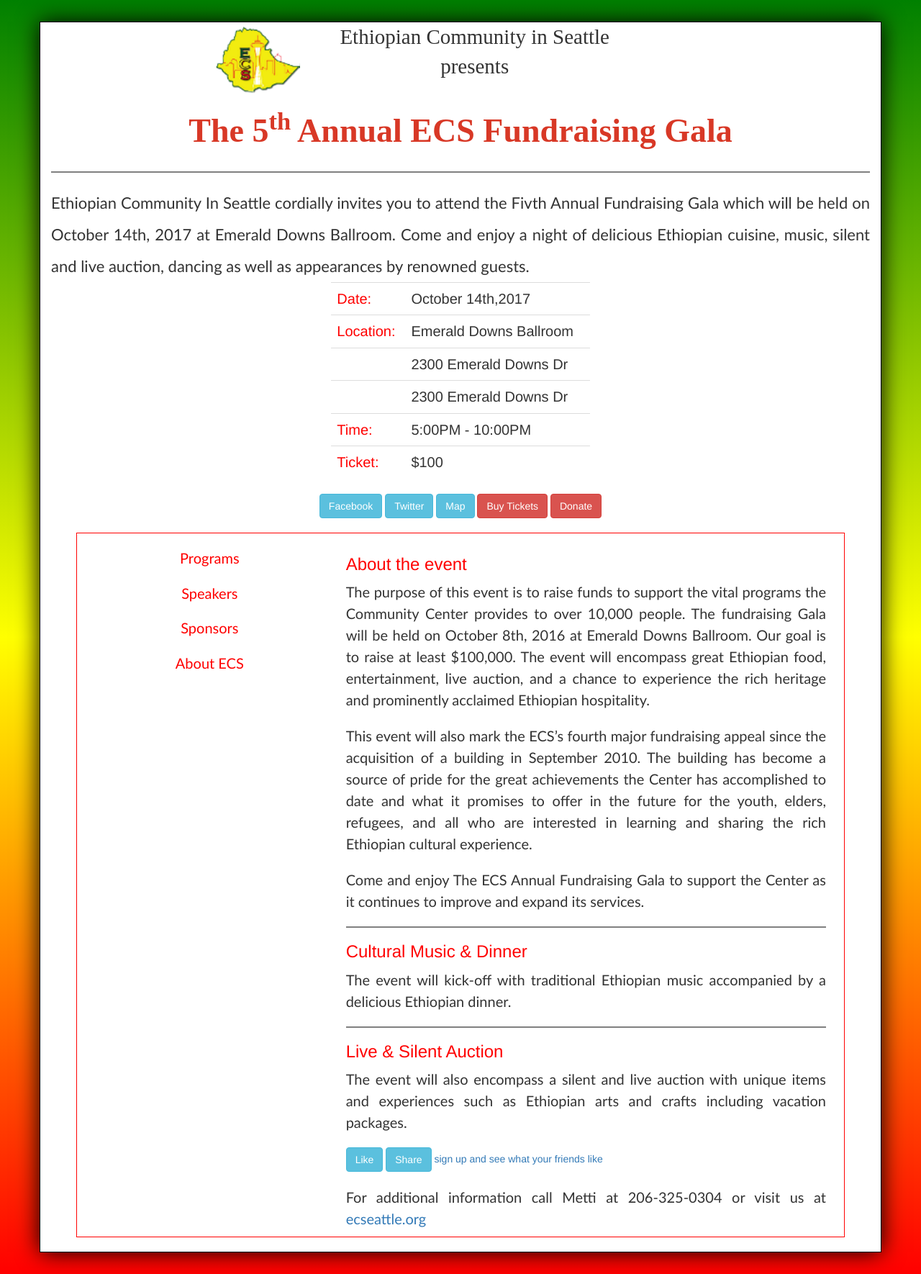
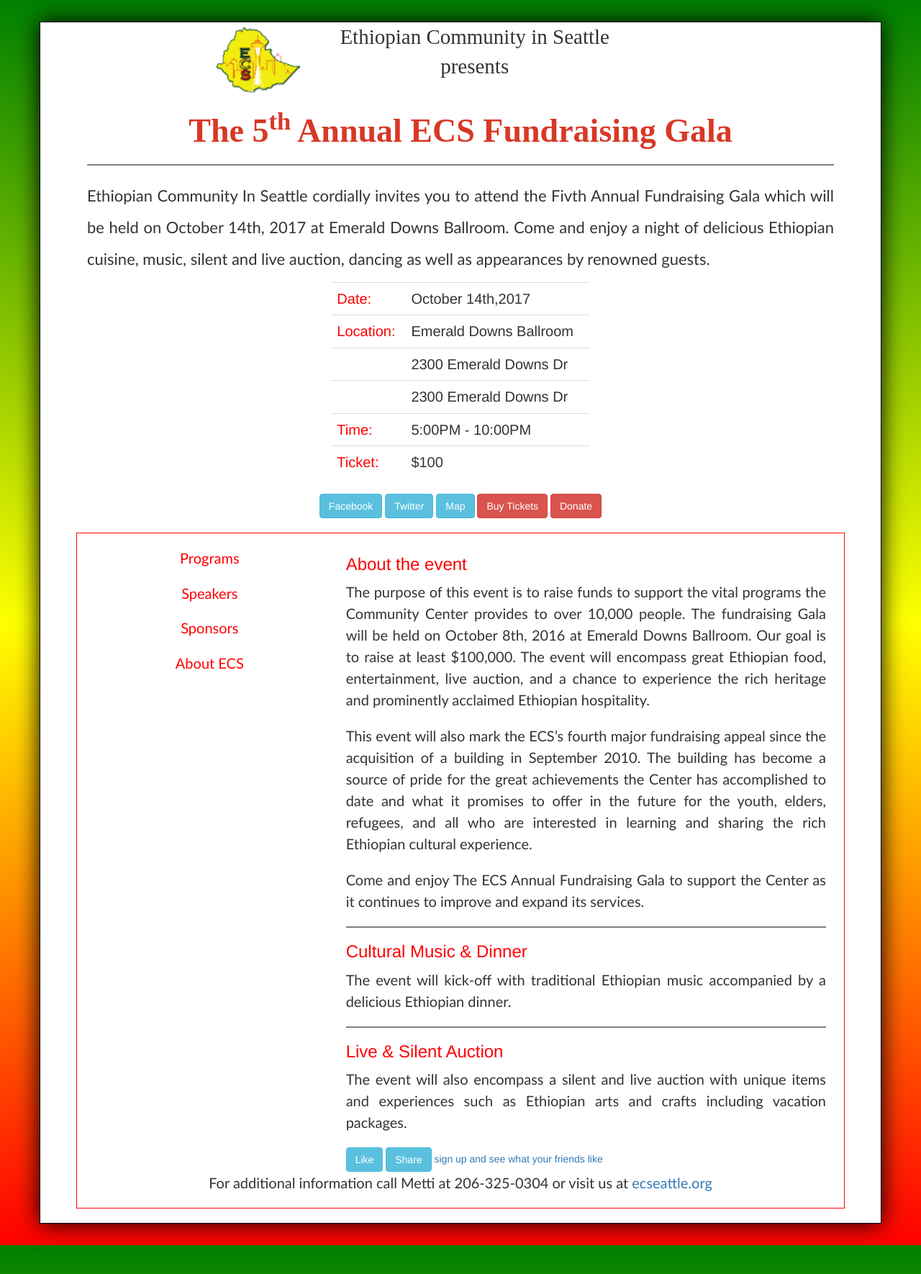
Before and after one commit to ecseattle/events-2017-annualfundraisinggala, a Jekyll site: the page index.html, which Jekyll copies as it is, in a window 1280 px wide. Shown: the whole page at 72% size. Built offline with Jekyll 4.4.1, drawn with Linux system fonts in a browser that asks for light colours; nearby versions of some CDN libraries; after the commit the page ends 1730 px from its top, so only the background shows below that.

Commit message:
footer add

```diff
--- a/index.html
+++ b/index.html
@@ -26,7 +26,7 @@
             </div>
             <div class="row">
                 <div class="col-md-12">
-                    <hr/>
+                    <hr id="hrp"/>
                 </div>
             </div>
             <div class="row">
@@ -73,11 +73,7 @@
                     <div class="col-md-4">
                     </div>
                 </div>
-               <!-- <div class="row">
-                    <div class="col-md-12">
-                        <hr/>
-                    </div>
-                </div>-->
+
                 <div class="row">
                     <div class="col-md-12 text-center">
                         <a href="#" class="btn btn-info">Facebook</a>
@@ -154,6 +149,12 @@
                             </div>
                     </div>
                 </div>
+            <div class="row">
+                <div class="col-md-12 footer">
+
+                    <p class="text-center">For additional information call Metti at 206-325-0304 or visit us at <a href="www.ecseattle.org" target="_blank">ecseattle.org</a></p>
+                </div>
+            </div>
         </div>
     </body>
 </html>
--- a/public/css/customcss.css
+++ b/public/css/customcss.css
@@ -21,7 +21,7 @@
     line-height: 2;
     font-size: 22px;
     text-align: justify;
-    margin:0 auto;
+    margin: 10px 50px;
     font-family: "Trebuchet MS";
 }
 .main{
@@ -90,3 +90,14 @@
 #blk{
     font-size: 20px;
 }
+#hrp{
+    margin: 10px 50px;
+}
+.footer{
+    display:block;
+    line-height: 1.5;
+    font-size: 20px;
+    text-align: justify;
+    margin:0 auto;
+    font-family: "Trebuchet MS";
+}
```
Also changed, not shown: other parts of index.html (+1 -2 lines). Lines whose indentation alone changed are shown as unchanged.
